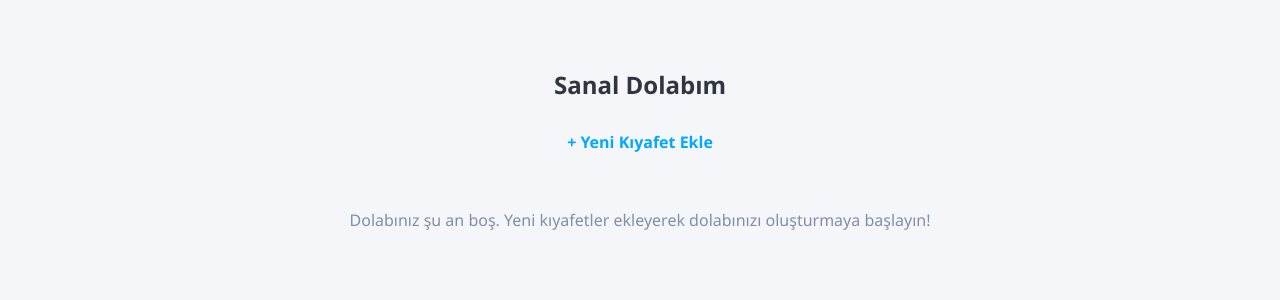
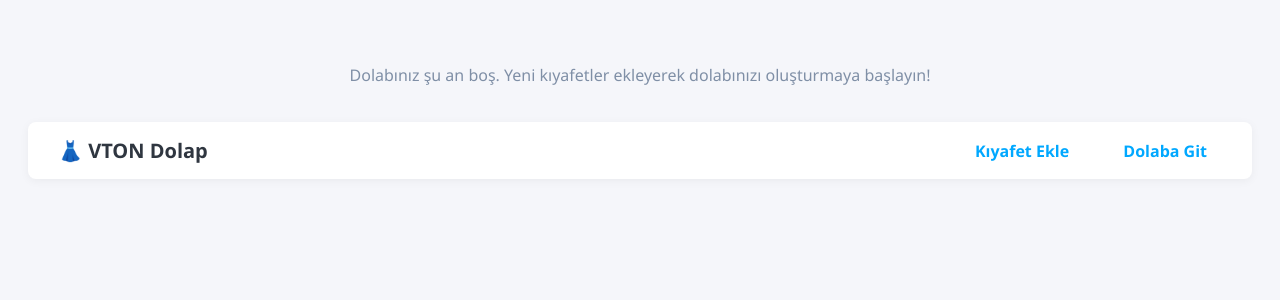
Before and after one commit to nbrt567/vton-wardrobe, a PHP site: page /wardrobe.php in a window 1280 px wide. Shown: the top 300 px of the page. Run offline with PHP 8.4, Linux system fonts and the light colour scheme; data that the repository does not hold is empty.

Commit message:
feat: implement global navigation bar

```diff
--- a/style.css
+++ b/style.css
@@ -39,3 +39,36 @@ button {
 button:hover {
     background-color: #0097e6;
 }
+/* Üst Menü (Navbar) Tasarımı */
+.navbar {
+    background-color: #ffffff;
+    padding: 15px 30px;
+    box-shadow: 0 2px 10px rgba(0,0,0,0.05);
+    display: flex;
+    justify-content: space-between;
+    align-items: center;
+    margin-bottom: 30px;
+    border-radius: 8px;
+}
+
+.nav-brand {
+    font-size: 20px;
+    font-weight: bold;
+    color: #2f3640;
+    text-decoration: none;
+}
+
+.nav-links a {
+    text-decoration: none;
+    color: #00a8ff;
+    font-weight: bold;
+    margin-left: 20px;
+    padding: 8px 15px;
+    border-radius: 6px;
+    transition: background-color 0.3s ease, color 0.3s ease;
+}
+
+.nav-links a:hover {
+    background-color: #00a8ff;
+    color: white;
+}
--- a/wardrobe.php
+++ b/wardrobe.php
@@ -140,10 +140,6 @@ $kiyafetler = $sorgu->fetchAll(PDO::FETCH_ASSOC);
 </head>
 <body>
     <body>
-    <div class="baslik-alani">
-        <h2>Sanal Dolabım</h2>
-        <a href="index.html" class="yeni-ekle-btn">+ Yeni Kıyafet Ekle</a>
-    </div>
 
     <div class="dolap-grid">
         <!-- PHP ile kıyafetleri döngüye alıp ekrana yazdırıyoruz -->
@@ -169,5 +165,12 @@ $kiyafetler = $sorgu->fetchAll(PDO::FETCH_ASSOC);
         <?php endif; ?>
     </div>
 </body>
+<nav class="navbar">
+    <a href="wardrobe.php" class="nav-brand">👗 VTON Dolap</a>
+    <div class="nav-links">
+        <a href="index.html">Kıyafet Ekle</a>
+        <a href="wardrobe.php">Dolaba Git</a>
+    </div>
+</nav>
 </body>
 </html>
```
Also changed, not shown: index.html (+7 -2 lines).
